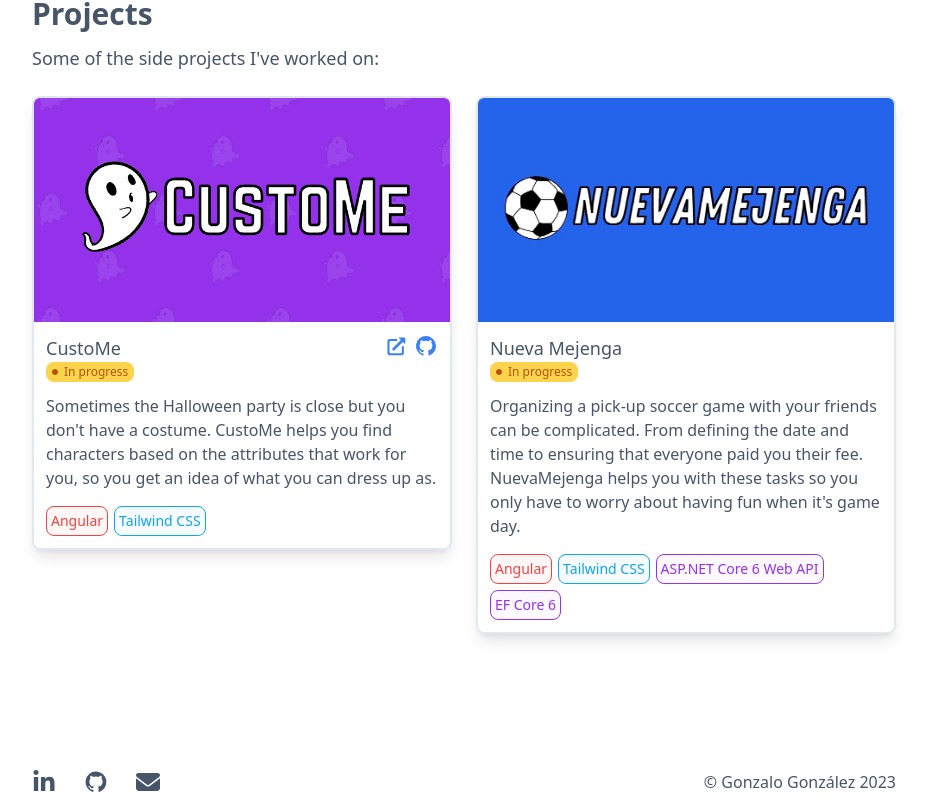
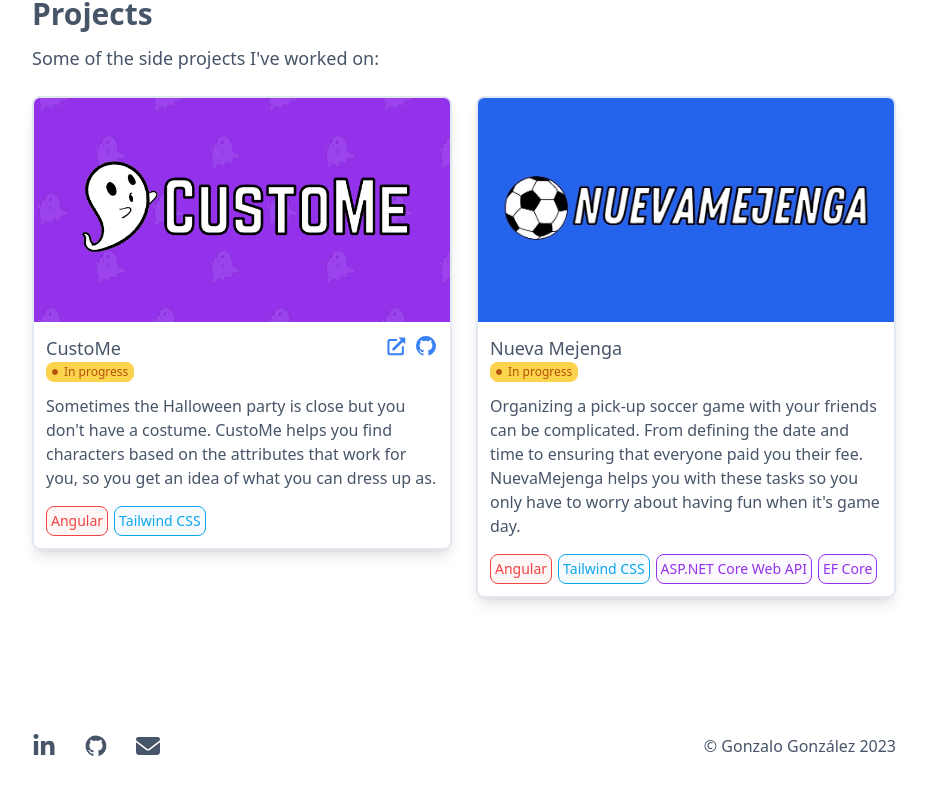
Before and after one commit to gggonzalo/portfolio-website, a Next.js app: page / in a window 1280 px wide. Shown: the part 396-1206 px from the top of the page, without its empty margins (176-1103 px from the left). After the commit the page ends 1170 px from the top, so only its background shows below. Built offline with nearby package versions, Linux system fonts and the light colour scheme.

Commit message:
Remove version numbers

```diff
--- a/src/pages/index.tsx
+++ b/src/pages/index.tsx
@@ -255,12 +255,12 @@ export default function Home() {
                 </div>
                 <div className="transition-[background-color,border-color] duration-500 bg-purple-100 bg-opacity-30 border border-purple-600 dark:bg-purple-700 dark:bg-opacity-100 dark:border-purple-700 rounded-lg p-1">
                   <span className="transition-[color] duration-500 text-purple-600 dark:text-white">
-                    ASP.NET Core 6 Web API
+                    ASP.NET Core Web API
                   </span>
                 </div>
                 <div className="transition-[background-color,border-color] duration-500 bg-purple-100 bg-opacity-30 border border-purple-600 dark:bg-purple-700 dark:bg-opacity-100 dark:border-purple-700 rounded-lg p-1">
                   <span className="transition-[color] duration-500 text-purple-600 dark:text-white">
-                    EF Core 6
+                    EF Core
                   </span>
                 </div>
               </div>
```
